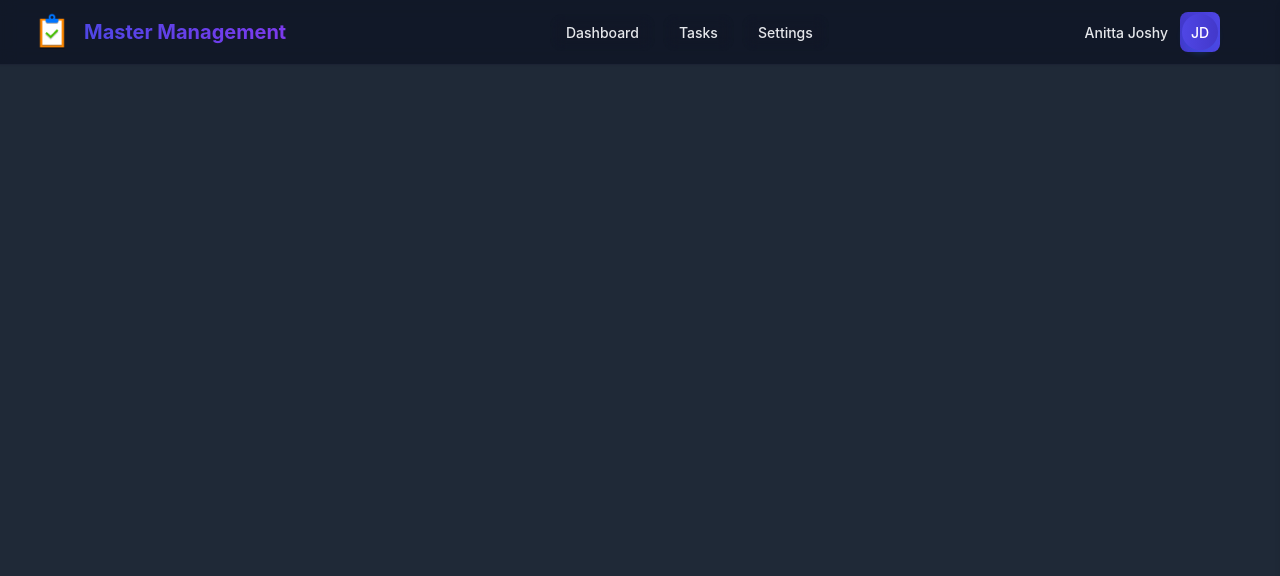
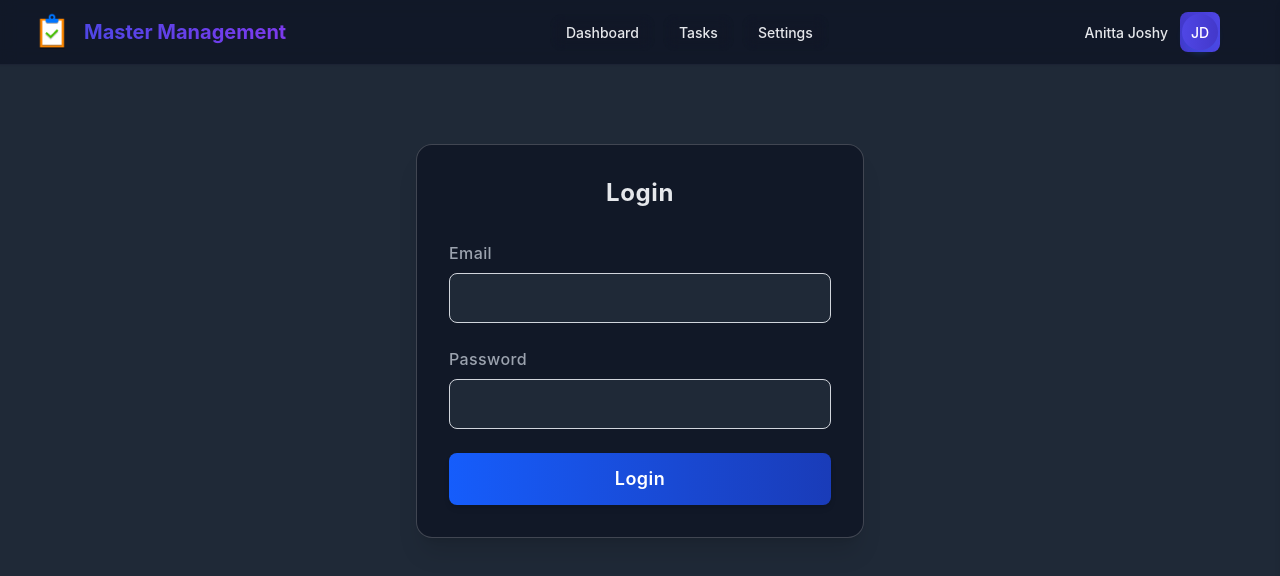
Before and after one commit to Regestrac/Master-Management-Frontend, a React (Vite) app: page /login in a window 1280 px wide. Shown: the top 576 px of the page. Built offline with nearby package versions, Linux system fonts and the light colour scheme.

Commit message:
Added login page

```diff
--- a/src/App.tsx
+++ b/src/App.tsx
@@ -9,6 +9,7 @@ import Profile from 'components/Profile/Profile';
 import Home from 'components/Home/Home';
 import Tasks from 'components/Tasks/Tasks';
 import TaskDetail from 'components/Tasks/TaskDetail';
+import Login from 'components/auth/login';
 
 function App() {
   return (
@@ -24,6 +25,7 @@ function App() {
               <Route path='/tasks/:id' element={<TaskDetail />} />
               <Route path='/settings' element={<Settings />} />
               <Route path='/profile' element={<Profile />} />
+              <Route path='/login' element={<Login />} />
             </Routes>
           </main>
         </div>
--- /dev/null
+++ b/src/components/auth/login.tsx
@@ -0,0 +1,73 @@
+import React, { useState } from 'react';
+
+const Login: React.FC = () => {
+  const [email, setEmail] = useState('');
+  const [password, setPassword] = useState('');
+  const [error, setError] = useState<string | null>(null);
+
+  const handleSubmit = (e: React.FormEvent) => {
+    e.preventDefault();
+    setError(null);
+
+    if (!email || !password) {
+      setError('Please enter both email and password.');
+      return;
+    }
+
+    // TODO: Replace with real authentication logic
+    alert(`Logging in as ${email}`);
+  };
+
+  return (
+    <div className='max-w-md mx-auto mt-16 p-8 rounded-2xl bg-secondary-bg shadow-xl border border-white/20 backdrop-blur-sm'>
+      <h2 className='text-2xl font-bold text-center mb-8 tracking-wide text-text'>Login</h2>
+      <form onSubmit={handleSubmit}>
+        <div className='mb-6'>
+          <label
+            htmlFor='email'
+            className='block mb-2 font-medium text-text-light tracking-wide'
+          >
+            Email
+          </label>
+          <input
+            id='email'
+            type='email'
+            value={email}
+            onChange={(e) => setEmail(e.target.value)}
+            className='w-full px-4 py-3 rounded-lg border border-gray-300 text-base outline-none transition focus:border-blue-500 bg-primary-bg'
+            required
+          />
+        </div>
+        <div className='mb-6'>
+          <label
+            htmlFor='password'
+            className='block mb-2 font-medium text-text-light tracking-wide'
+          >
+            Password
+          </label>
+          <input
+            id='password'
+            type='password'
+            value={password}
+            onChange={(e) => setPassword(e.target.value)}
+            className='w-full px-4 py-3 rounded-lg border border-gray-300 text-base outline-none transition focus:border-blue-500 bg-primary-bg'
+            required
+          />
+        </div>
+        {error && (
+          <div className='text-red-600 bg-red-50 border border-red-200 rounded-md py-2 px-4 mb-5 text-center text-sm'>
+            {error}
+          </div>
+        )}
+        <button
+          type='submit'
+          className='w-full py-3 bg-gradient-to-r from-blue-600 to-blue-800 text-white border-none rounded-lg font-semibold text-lg tracking-wide cursor-pointer shadow-md transition hover:from-blue-700 hover:to-blue-900'
+        >
+          Login
+        </button>
+      </form>
+    </div>
+  );
+};
+
+export default Login;
```
